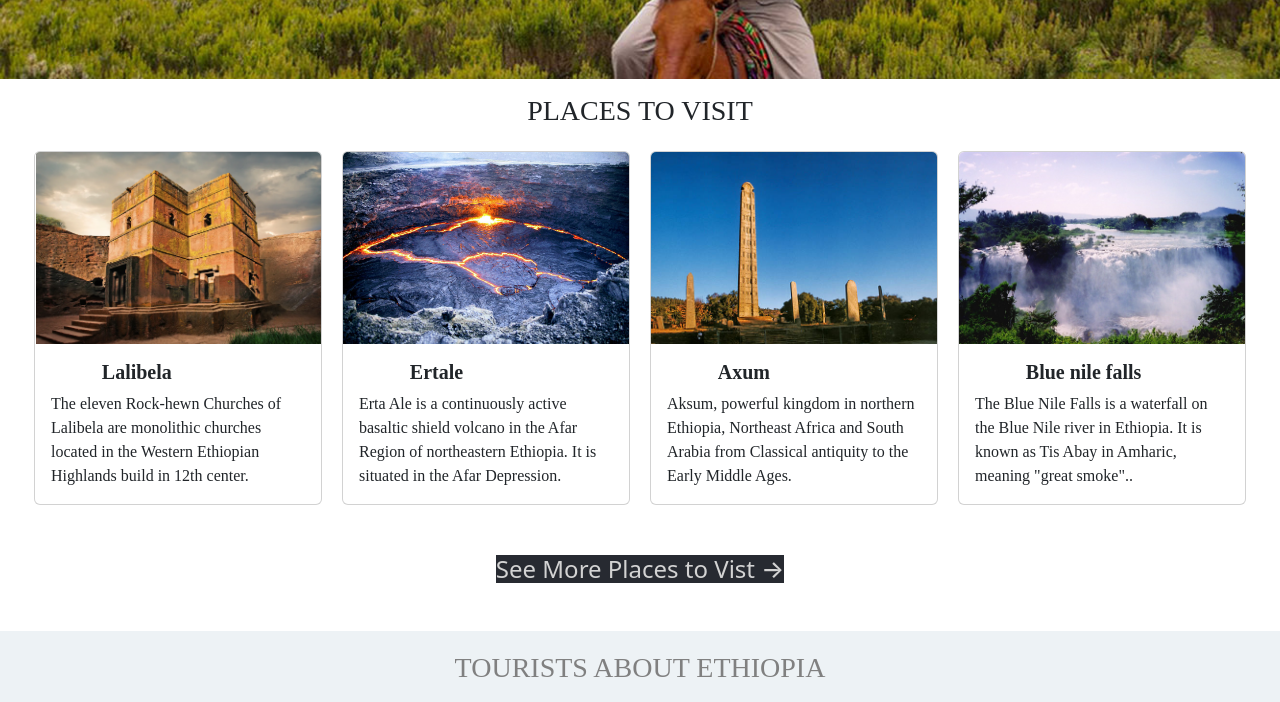
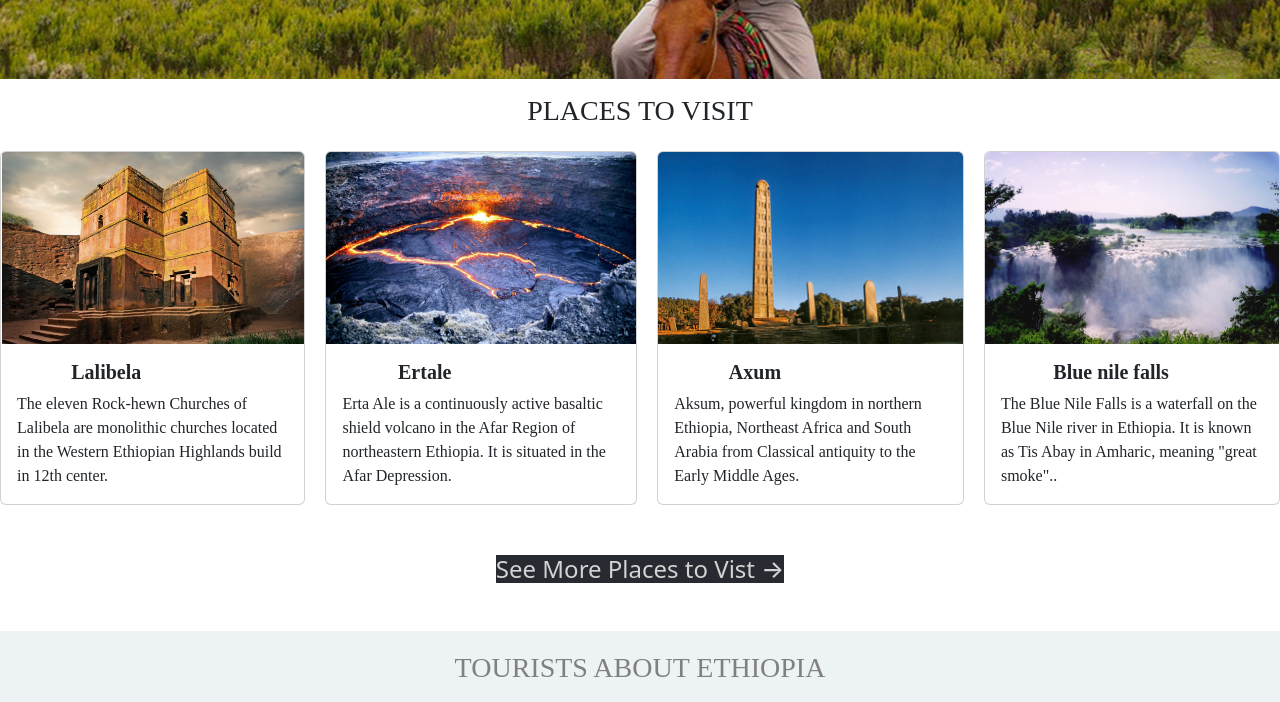
Before and after one commit to yohannesdagnachew/Visit-Ethiopia, a website: page index.html in a window 1280 px wide. Shown: the part 622-1324 px from the top of the page. Drawn offline with nearby package versions, Linux system fonts and the light colour scheme.

Commit message:
delet .stylelintrc.json

```diff
--- a/index.html
+++ b/index.html
@@ -57,28 +57,28 @@
       <section class="cards" id="places">
           <h3 class="place">PLACES TO VISIT</h3>
           <div class="visit-cards">
-              <div class="card" style="width: 18rem;">
+              <div class="card" >
                 <img src="images/lalibela.png" class="card-img-top" alt="Lalibela">
                 <div class="card-body">
                   <h5 class="card-title">Lalibela</h5>
                   <p class="card-text">The eleven Rock-hewn Churches of Lalibela are monolithic churches located in the Western Ethiopian Highlands build in 12th center.</p>
                 </div>
               </div>
-              <div class="card" style="width: 18rem;">
+              <div class="card" >
                 <img src="images/ertale.jpeg" class="card-img-top" alt="Ertale">
                 <div class="card-body">
                   <h5 class="card-title">Ertale</h5>
                   <p class="card-text">Erta Ale is a continuously active basaltic shield volcano in the Afar Region of northeastern Ethiopia. It is situated in the Afar Depression.</p>
                 </div>
               </div>
-              <div class="card" style="width: 18rem">
+              <div class="card" >
                 <img src="images/axum.jpeg" class="card-img-top" alt="Axum">
                 <div class="card-body">
                   <h5 class="card-title">Axum</h5>
                   <p class="card-text">Aksum, powerful kingdom in northern Ethiopia,  Northeast Africa and South Arabia from Classical antiquity to the Early Middle Ages.</p>
                 </div>
               </div>
-              <div class="card" style="width: 18rem;">
+              <div class="card">
                 <img src="images/blue-nile.jpeg" class="card-img-top" alt="Blue-nile">
                 <div class="card-body">
                   <h5 class="card-title">Blue nile falls</h5>
@@ -114,7 +114,6 @@
                 <img class="et" src="images/FDRE.png" alt="Unisco">
                <p class="et-text">FDRE</p>
            </div></div>
-        </div>
       </section>
       <section class="bottom-section" id="contact">
           <img class="logo-bottom" src="images/logocroped.png" alt="logo">
```
Also changed, not shown: .stylelintrc.json (deleted).
